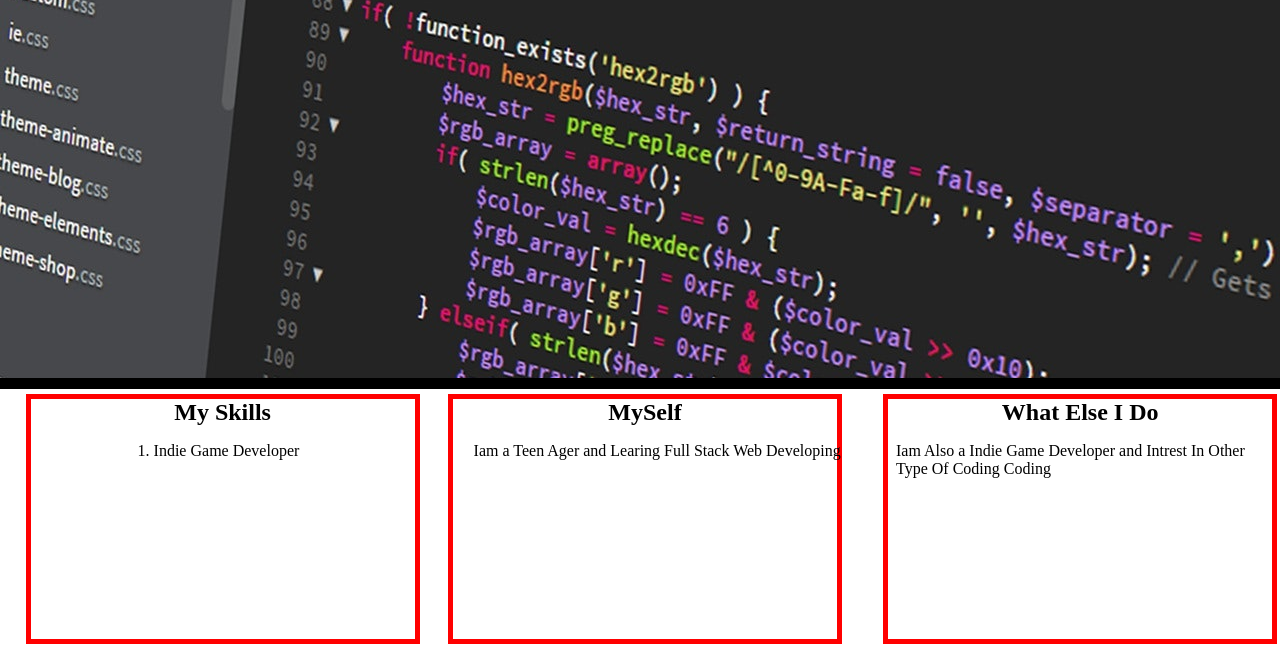
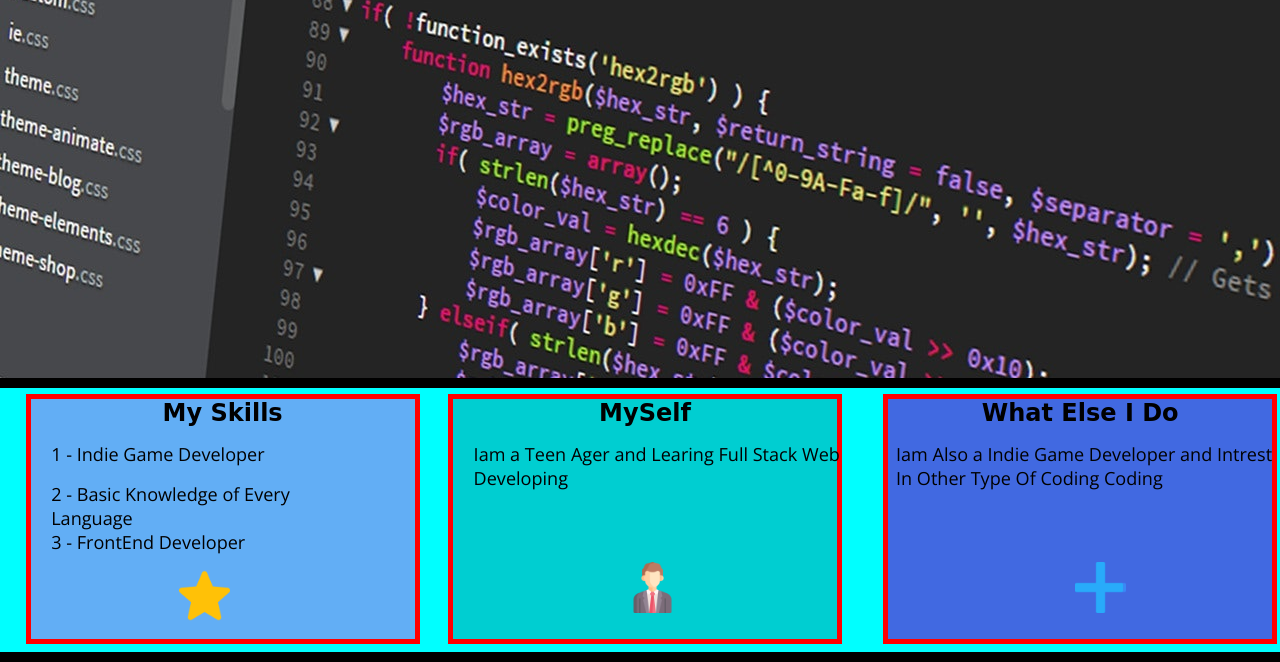
Before and after one commit to MusawarShahSyed6969/persnol-site, a plain HTML site: page index.html in a window 1280 px wide. Shown: the part 382-1044 px from the top of the page. Drawn offline with nearby package versions, Linux system fonts and the light colour scheme; a web font is replaced by a local one.

Commit message:
Changes Boiiii

```diff
--- a/css/responsive.css
+++ b/css/responsive.css
@@ -35,13 +35,45 @@
     width: 99%;
     height: 30%;
 }
-.Skills li{
+.Skills-1{
     position: absolute;
     top: 110%;
-    left: 42%;
+    left: 15%;
+}
+.Skills-2{
+    position: absolute;
+    top: 114%;
+    left: 15%;
+    width: 98%;
+}
+.Skills-3{
+    position: absolute;
+    top: 119%;
+    left: 15%;
+    width: 61%;
+    font-size: 113%;
+}
+
+.skillstar_img{
+    width: 9%;
+    position: absolute;
+    top: 123%;
+    left: 56%;
 }
 
 /* MySelf */
+
+.plus_img {
+    width: 7%;
+    top: 196%;
+    left: 56%;
+}
+
+.myselfman_img {
+    width: 11%;
+    top: 158%;
+    left: 56%;
+}
 
 .MySelf-h2{
     top: 139%;
@@ -51,8 +83,8 @@
 
 .MySelf p{
     top: 145%;
-    left: 32%;
-    width: 57%;
+    left: 15%;
+    width: 97%;
 }
 
 
@@ -65,6 +97,18 @@
 
 .MoreAboutMe p{
     top: 183%;
-    left: 29%;
-    width: 69%;
+    left: 15%;
+    width: 93%;
 }
+
+
+ /* Body2 */
+
+.body_2::before{
+
+    width: 124%;
+    top: 100%;
+    height: 106%;
+
+
+}
--- a/css/style.css
+++ b/css/style.css
@@ -1,6 +1,18 @@
 *{
     margin: 0;
     padding: 0;
+
+}
+
+
+h2{
+    font-family: 'Baloo Bhaijaan 2', cursive;
+}
+p{
+    font-family: 'Open Sans', sans-serif;
+}
+h1{
+    font-family: 'Bree Serif', serif;
 }
 
 .navbar::before{
@@ -48,12 +60,14 @@
     position: absolute;
     width: 100%;
     height: 88%;
-    background-size: cover;
+    /* background-size: cover; */
     z-index: -1;
     background:url('../img/pexels-pixabay-270348.jpg');
     top: 7%;
     left: 0%;
     border-bottom: 11px solid black;
+
+
 }
 
 .heading{
@@ -116,29 +130,60 @@
 
  /* Body 1 */
 
+ .skillstar_img{
+     width: 4%;
+     position: absolute;
+     top: 119%;
+     left: 14%;
+     z-index: 1;
+ }
+
+
  .Skills-h2{
-     /* position: absolute;
-     top: 97%;
-     left: 10%; */
-     position: absolute;
+
+    position: absolute;
     top: 97%;
     border: 5px solid red;
     left: 2%;
     width: 30%;
     text-align: center;
     height: 30%;
+    background: rgb(98, 174, 245);
  }
- .Skills li{
+ .Skills-1{
     position: absolute;
     top: 103%;
-    left: 12%;
+    left: 4%;
+    font-size: 113%;
+}
+ .Skills-2{
+    position: absolute;
+    top: 108%;
+    left: 4%;
+    width: 21%;
+    font-size: 113%;
+}
+ .Skills-3{
+    position: absolute;
+    top: 114%;
+    left: 4%;
+    width: 21%;
+    font-size: 113%;
 }
 /* MySelf */
 
+.myselfman_img{
+    width: 4%;
+    position: absolute;
+    top: 118%;
+    left: 49%;
+    z-index: 1;
+
+}
+
+
  .MySelf-h2{
-     /* position: absolute;
-     top: 97%;
-     left: 10%; */
+
      position: absolute;
     top: 97%;
     border: 5px solid red;
@@ -146,15 +191,25 @@
     width: 30%;
     text-align: center;
     height: 30%;
+    background: darkturquoise;
  }
  .MySelf p{
     position: absolute;
     top: 103%;
     left: 37%;
     width: 29%;
+    font-size: 113%;
 }
 
  /* MoreAboutMe */
+
+ .plus_img{
+    width: 4%;
+    position: absolute;
+    top: 118%;
+    left: 84%;
+    z-index: 1;
+}
 
  .MoreAboutMe-h2{
     /* position: absolute;
@@ -167,10 +222,58 @@
    width: 30%;
    text-align: center;
    height: 30%;
+   background: royalblue;
 }
 
 .MoreAboutMe p{
     position: absolute;
     top: 103%;
     left: 70%;
+    font-size: 113%;
 }
+
+
+.body_2::before{
+    content: "";
+    position: absolute;
+    width: 100%;
+    top: 95%;
+    height: 33%;
+    background: aqua;
+    border-top: 10px solid black;
+    border-bottom: 10px solid black;
+
+}
+
+
+
+/*@media only screen and (max-width: 3000px) and (min-width: 2200px)  {...} */
+ @media only screen and (min-width: 2200px) {
+    .heading::before{
+        background-repeat: repeat;
+    }
+
+    .navbar li a {
+        font-size: 2em;
+    }
+
+    .logo{
+        width: 19%;
+    }
+
+    .heading h3 {
+        font-size: 3rem;
+    }
+
+    .Skills-1,.Skills-2,.Skills-3,.Skills-h2 {
+        font-size: 2rem;
+    }
+
+    .MySelf p,.MySelf-h2 {
+        font-size: 2rem;
+    }
+
+    .MoreAboutMe p,.MoreAboutMe-h2 {
+        font-size: 2rem;
+    }
+}
--- a/index.html
+++ b/index.html
@@ -12,6 +12,10 @@
     <link rel="preconnect" href="https://fonts.googleapis.com">
     <link rel="preconnect" href="https://fonts.gstatic.com" crossorigin>
     <link href="https://fonts.googleapis.com/css2?family=Bree+Serif&display=swap" rel="stylesheet">
+    <link rel="preconnect" href="https://fonts.googleapis.com">
+<link rel="preconnect" href="https://fonts.gstatic.com" crossorigin>
+<link href="https://fonts.googleapis.com/css2?family=Baloo+Bhaijaan+2&family=Bree+Serif&family=Open+Sans&display=swap" rel="stylesheet">
+
 </head>
 
 <body>
@@ -36,28 +40,33 @@
     </section>
 
 
-    <section>
+    <section class="body_2">
         <div class="Skills">
+            <img class="skillstar_img" src="img/star.png" alt="*star*">
             <h2 class="Skills-h2">
                 My Skills
             </h2>
-            <ol>
-                <li>Indie Game Developer</li>
-            </ol>
+            <p class="Skills-1">1 - Indie Game Developer</p>
+            <p class="Skills-2">2 - Basic Knowledge of Every Language</p>
+            <p class="Skills-3">3 - FrontEnd Developer</p>
+
         </div>
         <div class="MySelf">
+            <img class="myselfman_img" src="img/businessman.png" alt="">
             <h2 class="MySelf-h2">
                 MySelf
             </h2>
             <p>Iam a Teen Ager and Learing Full Stack Web Developing</p>
         </div>
         <div class="MoreAboutMe">
+            <img class="plus_img" src="img/plus.png" alt="">
             <h2 class="MoreAboutMe-h2">
                 What Else I Do
             </h2>
             <p>Iam Also a Indie Game Developer and Intrest In Other Type Of Coding Coding  </p>
         </div>
     </section>
+
 </body>
 
 </html>
```
Also changed, not shown: img/businessman.png (added), img/plus.png (added), img/star.png (added).
